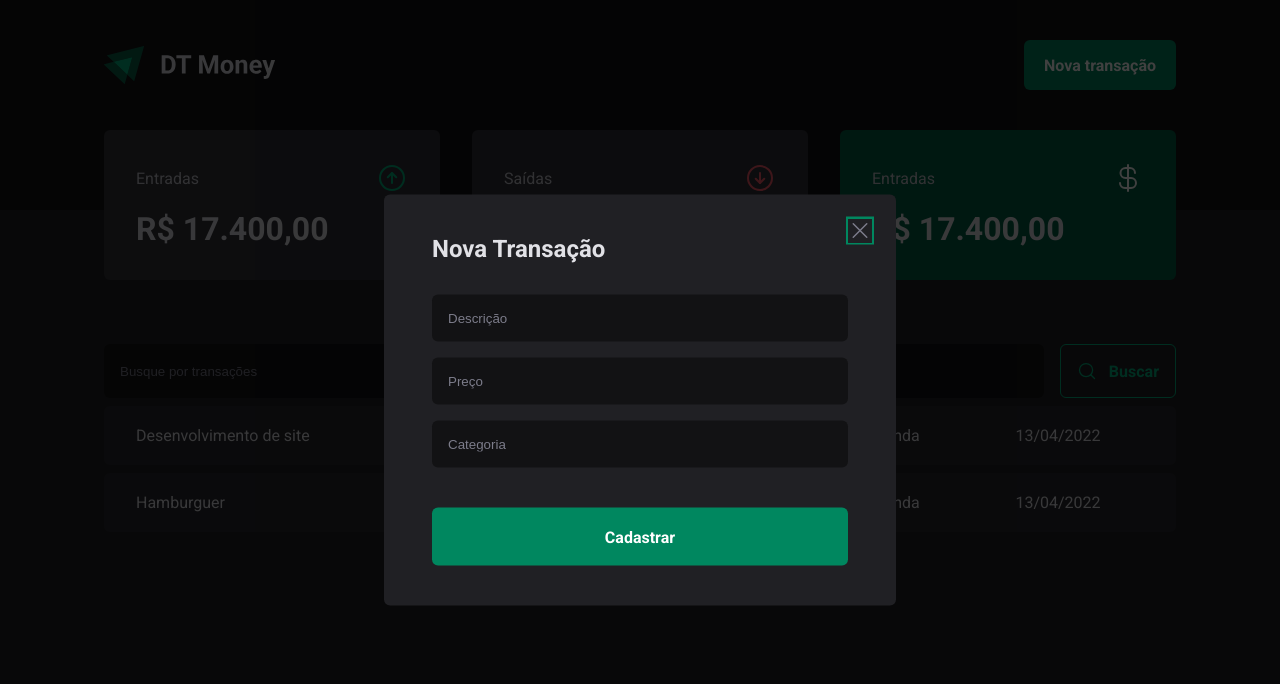
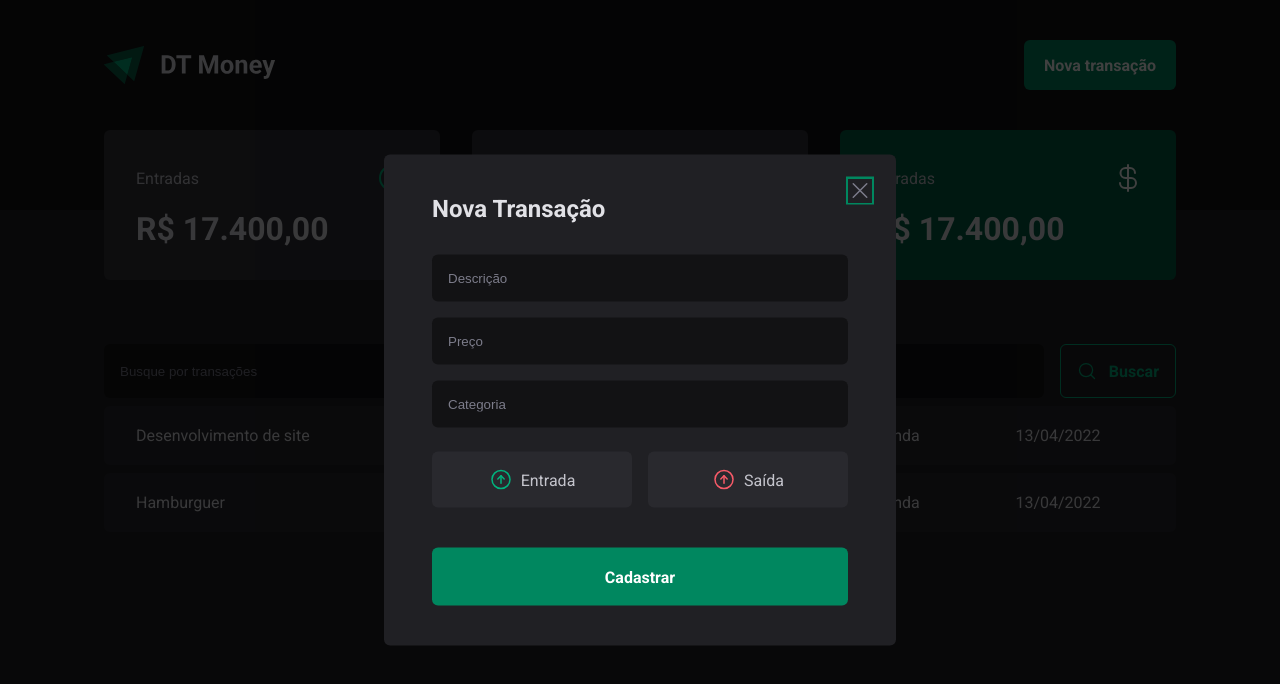
Before and after one commit to PauloVitorrr/DT-MONEY, a React (Vite) app: page / in a window 1280 px wide. Both pictures are taken after a click on the button "Nova transação". Shown: the top 684 px of the page. Built offline with nearby package versions, Linux system fonts and the light colour scheme.

Commit message:
feat: botões de entrada e saída

```diff
--- a/package.json
+++ b/package.json
@@ -11,6 +11,7 @@
   },
   "dependencies": {
     "@radix-ui/react-dialog": "^1.0.5",
+    "@radix-ui/react-radio-group": "^1.1.3",
     "phosphor-react": "^1.4.1",
     "react": "^18.2.0",
     "react-dom": "^18.2.0",
--- a/src/components/NewTransactionModal/index.tsx
+++ b/src/components/NewTransactionModal/index.tsx
@@ -1,6 +1,12 @@
 import * as Dialog from "@radix-ui/react-dialog";
-import { CloseButton, Content, Overlay } from "./styles";
-import { X } from "phosphor-react";
+import {
+  CloseButton,
+  Content,
+  Overlay,
+  TransactionType,
+  TransactionTypeButton,
+} from "./styles";
+import { ArrowCircleUp, X } from "phosphor-react";
 
 export function NewTransactionModal() {
   return (
@@ -19,6 +25,18 @@ export function NewTransactionModal() {
           <input type="number" placeholder="Preço" required />
           <input type="text" placeholder="Categoria" required />
 
+          <TransactionType>
+            <TransactionTypeButton variant="income">
+              <ArrowCircleUp size={24} />
+              Entrada
+            </TransactionTypeButton>
+
+            <TransactionTypeButton variant="outcome">
+              <ArrowCircleUp size={24} />
+              Saída
+            </TransactionTypeButton>
+          </TransactionType>
+
           <button type="submit">Cadastrar</button>
         </form>
       </Content>
--- a/src/components/NewTransactionModal/styles.ts
+++ b/src/components/NewTransactionModal/styles.ts
@@ -76,7 +76,11 @@ export const TransactionType = styled.div`
   margin-top: 0.5rem;
 `;
 
-export const TransactionTypeButton = styled.button`
+interface TransactionTypeButtonProps {
+  variant: "income" | "outcome";
+}
+
+export const TransactionTypeButton = styled.button<TransactionTypeButtonProps>`
   background: ${(props) => props.theme["gray-700"]};
   padding: 1rem;
   display: flex;
@@ -86,5 +90,12 @@ export const TransactionTypeButton = styled.button`
   border-radius: 6px;
   cursor: pointer;
   border: 0;
-  color: ${(props) => props.theme["gray-100"]};
+  color: ${(props) => props.theme["gray-300"]};
+
+  svg {
+    color: ${(props) =>
+      props.variant === "income"
+        ? props.theme["green-300"]
+        : props.theme["red-300"]};
+  }
 `;
```
Also changed, not shown: 1 other file (tests, documents, lock files or other folders).
